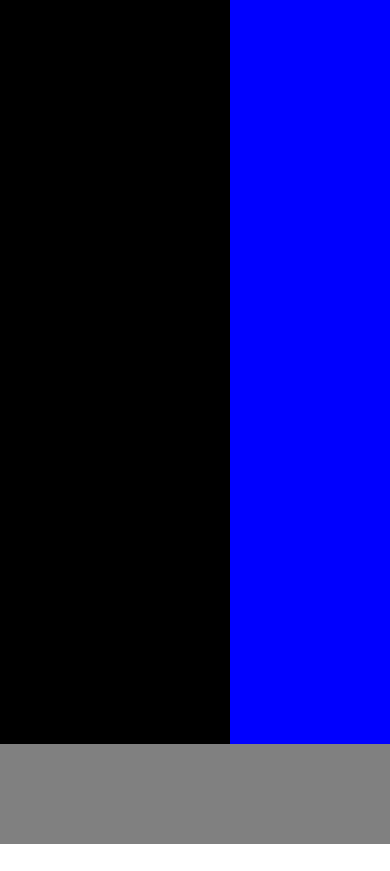
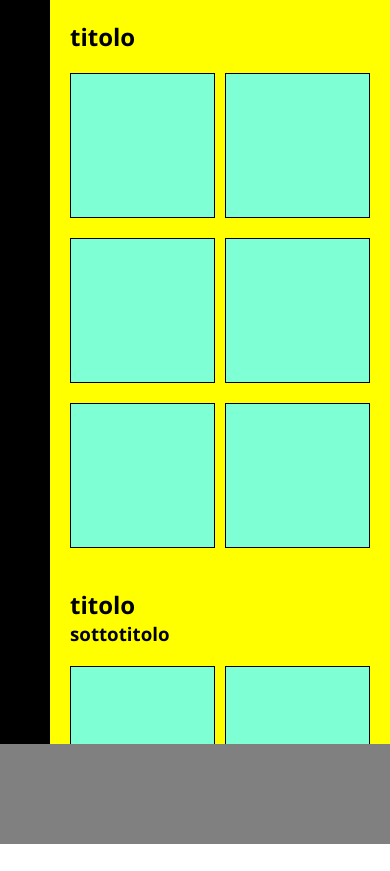
Before and after one commit to SebastianoUrban/html-css-spotifyweb, a plain HTML site: page index.html in a window 390 px wide. Before the commit the page ends 844 px from the top, so only its background shows below. Drawn offline with nearby package versions, Linux system fonts and the light colour scheme.

Commit message:
update fisr section of main with responsiveness

```diff
--- a/css/style.css
+++ b/css/style.css
@@ -11,11 +11,9 @@ html{
 :root{
     --header-width: 230px;
     --footer-height: 100px;
-    --sm-size: 576px;
-    --md-size: 768px;
-    --lg-size: 992px;
-    --xl-size: 1200px;
-    --xxl-size: 1400px;
+
+    --default-space-between-discs: 10px;
+    --default-padding-sections: 20px;
 }
 
 
@@ -38,12 +36,57 @@ header{
 }
 
 
+
+
+
+
+
+
 /* MAIN */
 main{
     width: calc(100% - var(--header-width));
     height: calc(100vh - var(--footer-height)); /*non strettamente necessario*/
     background-color: blue;
 }
+
+main>section {
+    padding: var(--default-padding-sections);
+}
+
+/* discs and disk */
+
+article.disk {
+    height: 145px;
+    width: 145px;
+    background-color: aquamarine;
+    border: 1px solid black;
+    margin-left: var(--default-space-between-discs);
+    margin-top: 20px;
+}
+
+article.disk:nth-child(1) {
+    margin-left: 0;
+}
+
+div.discs {
+    justify-content: space-between;
+}
+
+
+
+
+/* recently */
+section#recently {
+
+}
+
+/* created-for */
+section#created-for {
+}
+
+
+
+
 
 
 
@@ -53,3 +96,66 @@ footer{
     height: var(--footer-height);
     background-color: gray;
 }
+
+
+
+
+/* MEDIA QUERIES */
+
+@media all and (max-width: 1200px) {
+    main{
+        background-color: fuchsia;
+    }
+
+    article.disk {
+        --disk-size: calc((100vw - var(--header-width) - (2 * var(--default-padding-sections)) - (5 * var(--default-space-between-discs))) / 6);
+        height: var(--disk-size);
+        width: var(--disk-size);
+    }
+}
+
+@media all and (max-width: 992px) {
+    main{
+        background-color: red;
+    }
+
+    article.disk {
+        --disk-size: calc((100vw - var(--header-width) - (2 * var(--default-padding-sections)) - (3 * var(--default-space-between-discs))) / 4);
+        height: var(--disk-size);
+        width: var(--disk-size);
+    }
+
+    article.disk:nth-child(4n + 1) {
+        margin-left: 0;
+    }
+
+    div.discs {
+        justify-content: flex-start;
+    }
+}
+
+@media all and (max-width: 768px) {
+    main{
+        background-color: orange;
+    }
+
+    article.disk {
+        --disk-size: calc((100vw - var(--header-width) - (2 * var(--default-padding-sections)) - var(--default-space-between-discs)) / 2);
+        height: var(--disk-size);
+        width: var(--disk-size);
+    }
+
+    article.disk:nth-child(2n + 1) {
+        margin-left: 0;
+    }
+}
+
+@media all and (max-width: 576px) {
+    main{
+        background-color: yellow;
+    }
+
+    :root{
+        --header-width: 50px;
+    }
+}
--- a/index.html
+++ b/index.html
@@ -22,6 +22,31 @@
             </header>
 
             <main>
+                <section id="recently">
+                    <h2>titolo</h2>
+                    <div class="discs flex-wrap">
+                        <article class="disk"></article>
+                        <article class="disk"></article>
+                        <article class="disk"></article>
+                        <article class="disk"></article>
+                        <article class="disk"></article>
+                        <article class="disk"></article>
+                    </div>
+                </section>
+
+                <section id="created-for">
+                    <h2>titolo</h2>
+                    <h3>sottotitolo</h3>
+                    <div class="discs flex">
+                        <article class="disk"></article>
+                        <article class="disk"></article>
+                    </div>
+
+                </section>
+
+                <section id="popular-artists">
+
+                </section>
 
             </main>
 
```
